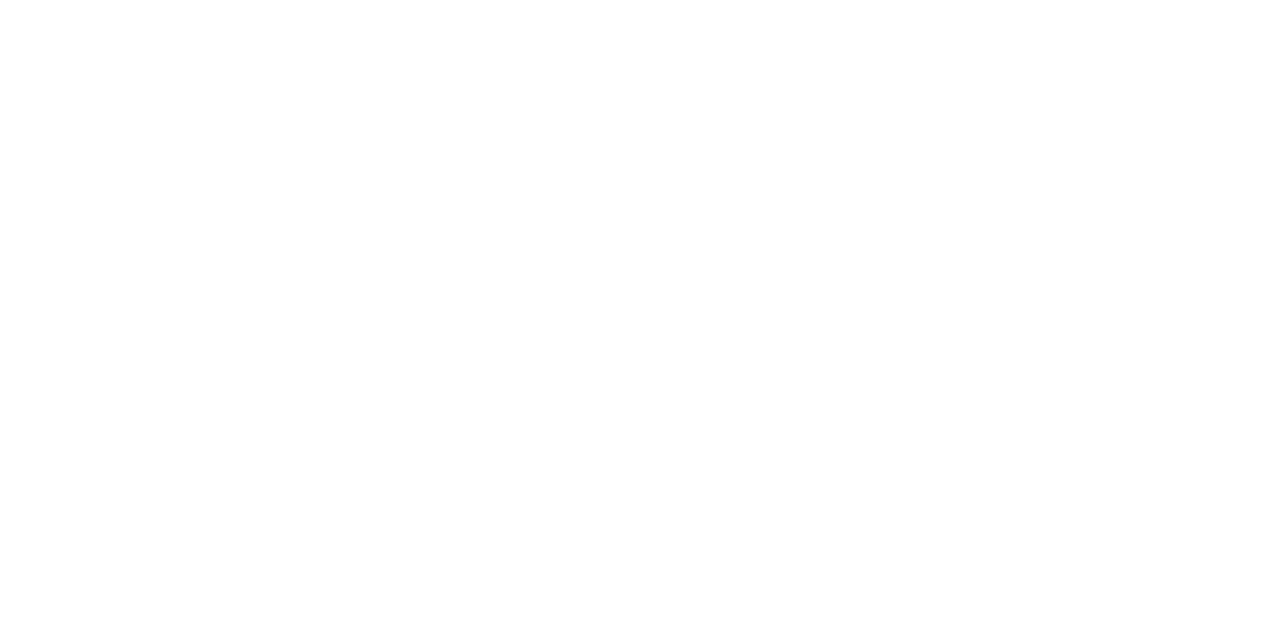
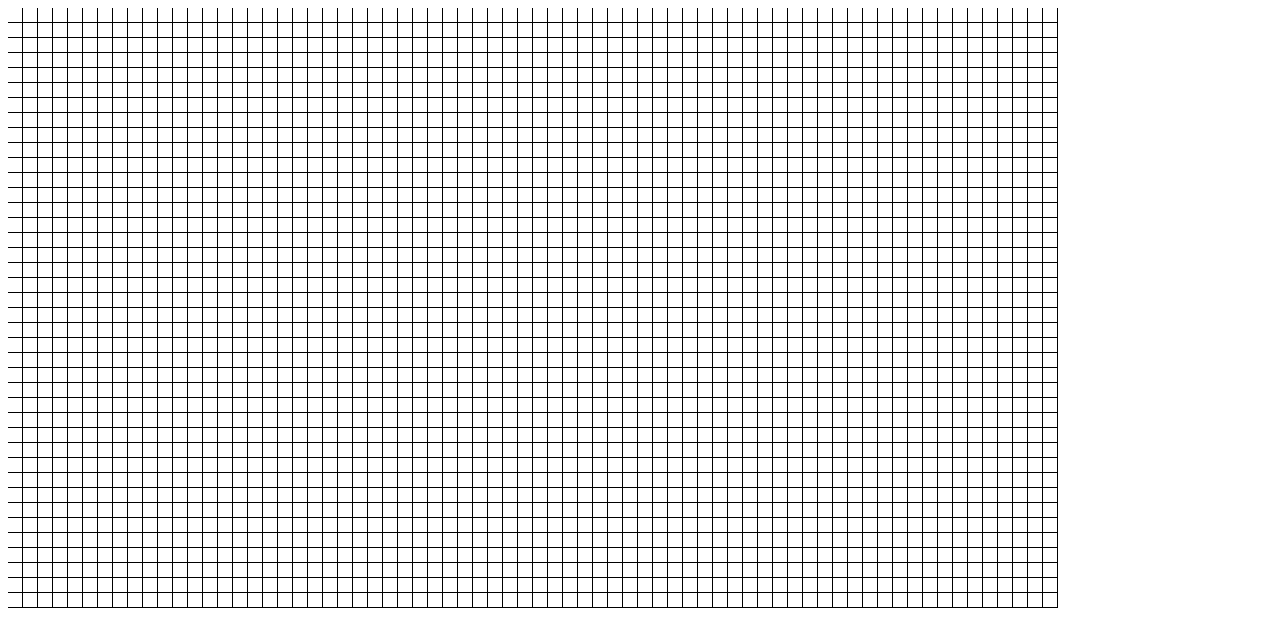
Before and after one commit to Metafyzik/Game-of-life, a plain HTML site: page GOT/index.html in a window 1280 px wide. Drawn offline with Linux system fonts and the light colour scheme.

Commit message:
drawing grid
refferencing canvas in JS and adding functions necessary for drawing grid

```diff
--- a/GOT/index.html
+++ b/GOT/index.html
@@ -8,7 +8,7 @@
 </head>
 <body>
     <div id="container">
-        <canvas width="1000" height="600"></canvas>
+        <canvas width="1050" height="600"></canvas>
     </div>
 
 
--- a/GOT/javascript.js
+++ b/GOT/javascript.js
@@ -0,0 +1,33 @@
+
+// canvas
+const canvas = document.querySelector("canvas");
+const ctx = canvas.getContext("2d");
+
+const tileSize = 15;
+const tileCountX = canvas.width / tileSize;
+const tileCountY = canvas.height / tileSize;
+
+
+// drawing background
+function rectangle(color, x, y, width, height) {
+    ctx.fillStyle = color;
+    ctx.fillRect(x, y, width, height);
+}
+
+function drawGrid() {
+    for (let i = 0; i < tileCountX; i++) {
+        for (let j = 0; j < tileCountY; j++) {
+            rectangle(
+                "white",
+                tileSize * i,
+                tileSize * j,
+                tileSize - 1,
+                tileSize - 1
+            );
+        }
+    }
+}
+
+
+rectangle("black", 0, 0, canvas.width, canvas.height);
+drawGrid();
```
